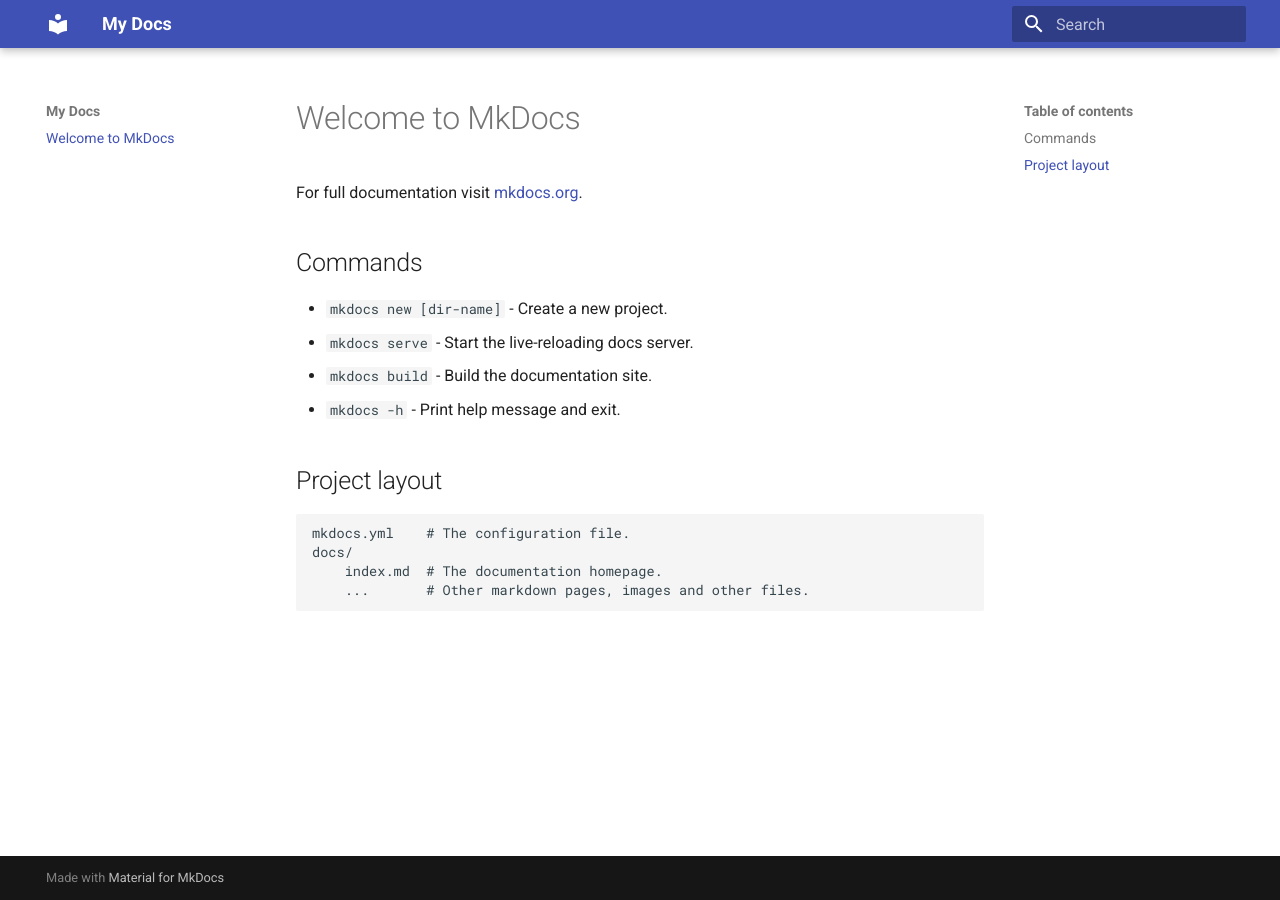
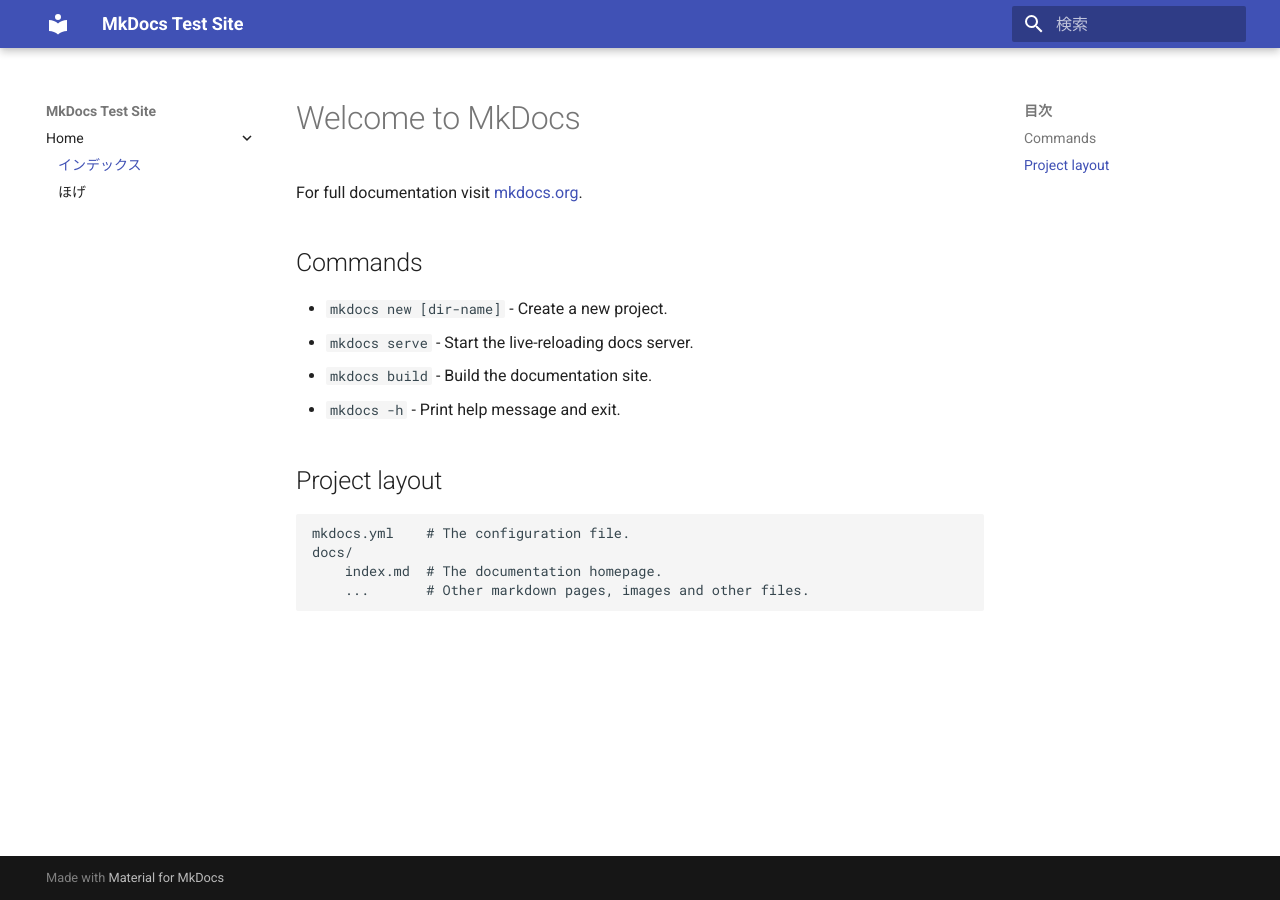
Before and after one commit to msyk9038/testMkdocs, an MkDocs documentation site: the page built from src/index.md, in a window 1280 px wide. Built offline with MkDocs 1.6.1 and Material for MkDocs 9.7.7, drawn with Linux system fonts in a browser that asks for light colours.

Commit message:
hoge.md added

```diff
--- a/mkdocs.yml
+++ b/mkdocs.yml
@@ -1,6 +1,20 @@
-site_name: My Docs
+# contents
+nav:
+  - Home:
+      - インデックス: index.md
+      - ほげ: hoge.md
+
+# metadata
+site_name: MkDocs Test Site
+docs_dir: src
+use_directory_urls: false
+
+# theme
 theme:
-    name: material
+  name: material
+  language: ja
+
+# extension
 markdown_extensions:
   - pymdownx.superfences:
       custom_fences:
```
Also changed, not shown: src/hoge.md (added, +4 -0 lines), src/index.md (renamed from docs/index.md).
